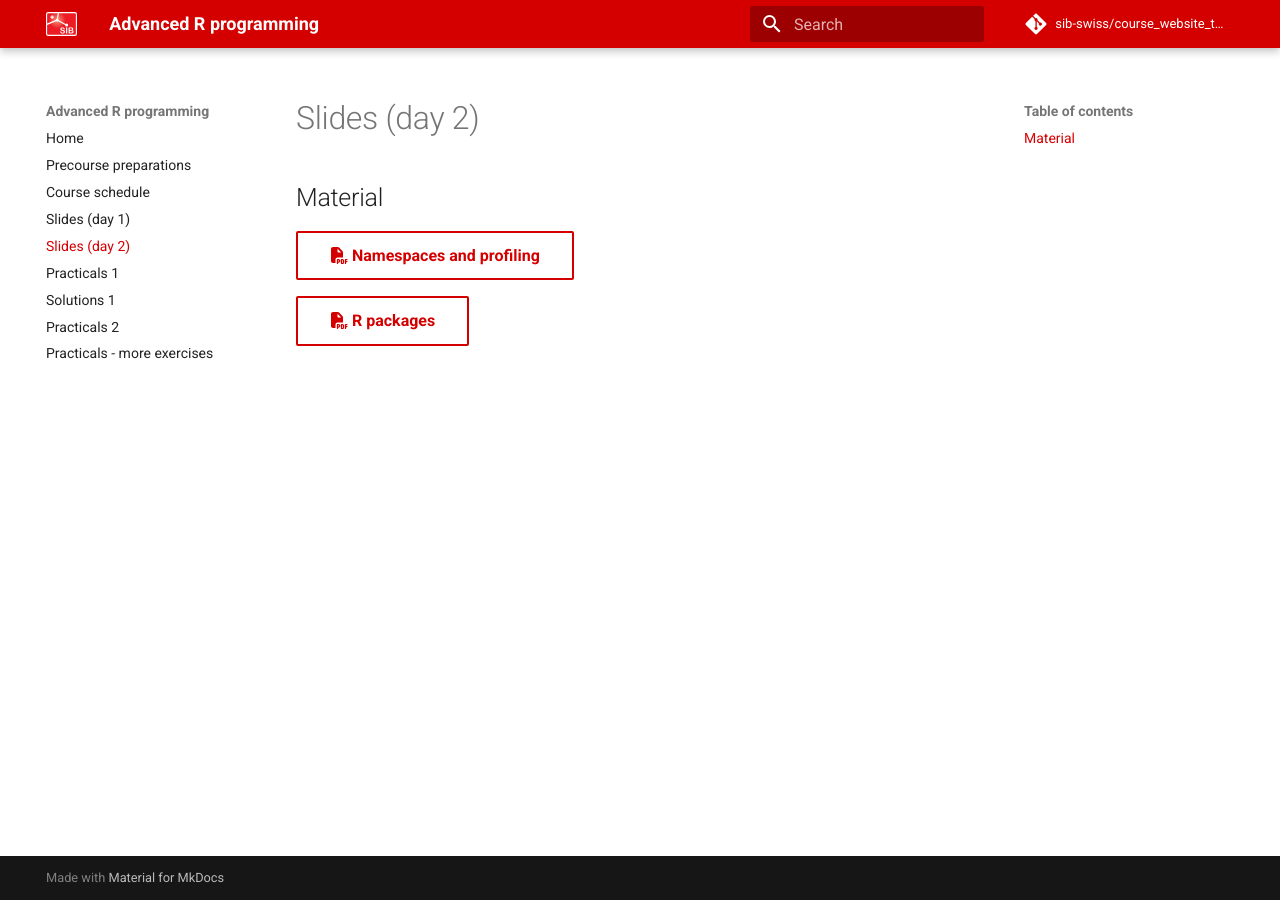
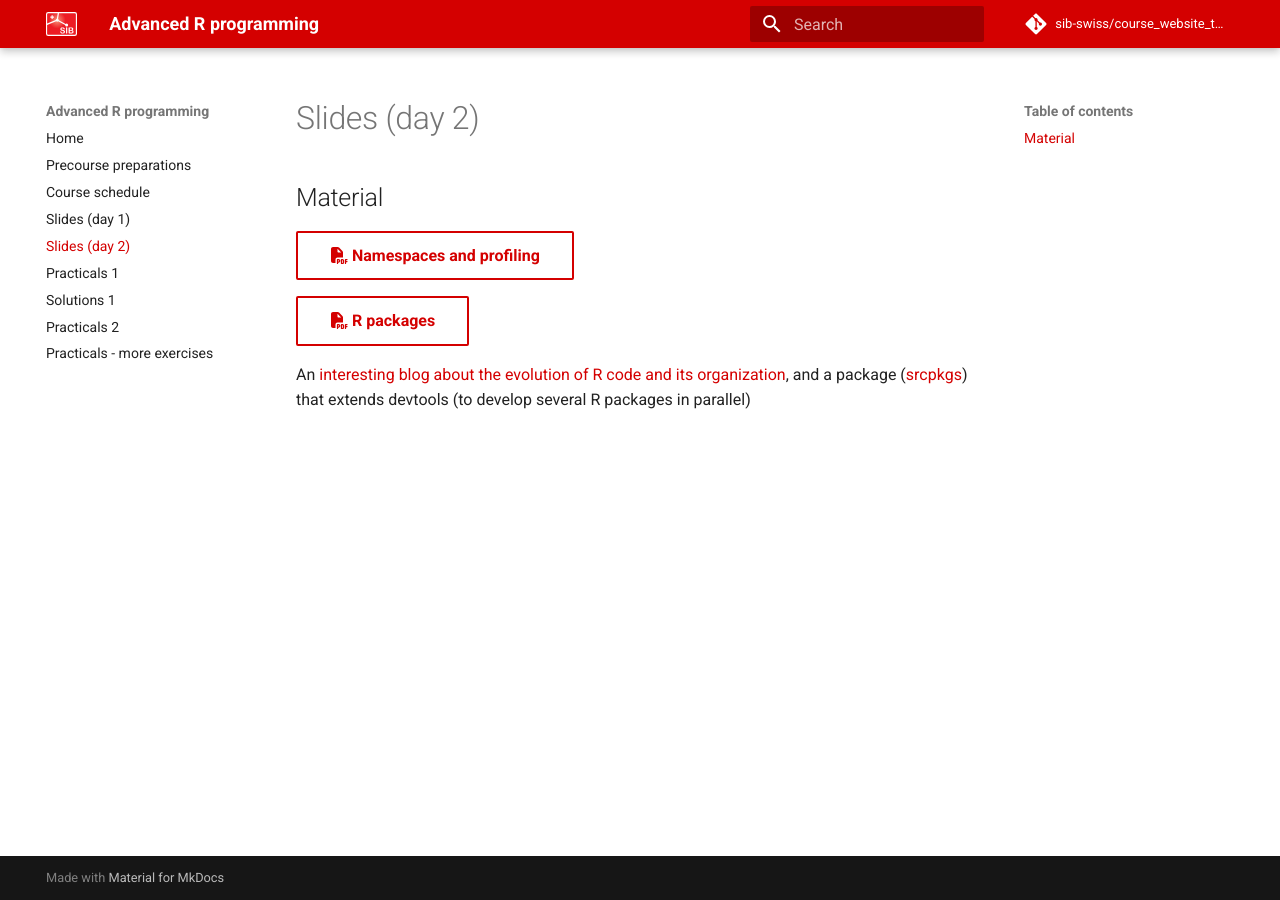
Before and after one commit to sib-swiss/advanced-r-training, an MkDocs documentation site: the page built from docs/slides_2.md, in a window 1280 px wide. Built offline with MkDocs 1.6.1 and Material for MkDocs 9.7.7, drawn with Linux system fonts in a browser that asks for light colours; comment, search, counter and statistics services are not loaded.

Commit message:
added link to Karl's blog

```diff
--- a/docs/slides_2.md
+++ b/docs/slides_2.md
@@ -3,3 +3,5 @@
 [:fontawesome-solid-file-pdf: Namespaces and profiling](assets/pdf/advanced_R_namespaces_profiling.pdf){: .md-button }
 
 [:fontawesome-solid-file-pdf: R packages](assets/pdf/R-packaging-short-print.pdf){: .md-button }
+
+An [interesting blog about the evolution of R code and its organization](https://kforner.netlify.app/posts/organizing_dev_with_srcpkgs/), and a package ([srcpkgs](https://kforner.github.io/srcpkgs/)) that extends devtools (to develop several R packages in parallel)
```
